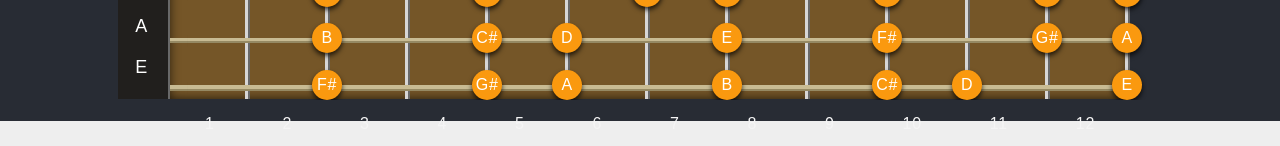
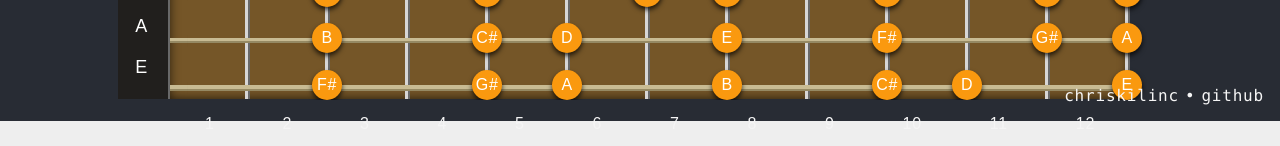
Before and after one commit to chriskilinc/scale-theory, a React (Create React App) app: page / in a window 1280 px wide. Shown: the part 679-825 px from the top of the page. Built offline with nearby package versions, Linux system fonts and the light colour scheme.

Commit message:
Implement footer

```diff
--- a/src/App.css
+++ b/src/App.css
@@ -24,6 +24,15 @@
   justify-content: center;
   align-items: center;
   flex-direction: column;
+}
+
+footer {
+  position: fixed;
+  font-family: source-code-pro, Menlo, Monaco, Consolas, "Courier New", monospace;
+  padding: 1em;
+  bottom: 0;
+  right: 0;
+
 }
 
 header h2 {
--- a/src/App.js
+++ b/src/App.js
@@ -123,6 +123,11 @@ function App() {
             <li>G#</li>
           </ul>
         </div> */}
+        <footer>
+          <a href="https://www.chriskilinc.com" target="_blank" rel="dofollow">chriskilinc</a>
+          <span className="padding-around-s">•</span>
+          <a href="https://github.com/chriskilinc/" target="_blank" rel="noopener nofollow">github</a>
+        </footer>
       </main>
     </div>
   );
--- a/src/index.css
+++ b/src/index.css
@@ -15,3 +15,12 @@ code {
   font-family: source-code-pro, Menlo, Monaco, Consolas, 'Courier New',
     monospace;
 }
+
+a {
+  text-decoration: none;
+  color: #f5f5f5;
+}
+
+.padding-around-s {
+  padding: 0 6px;
+}
```
